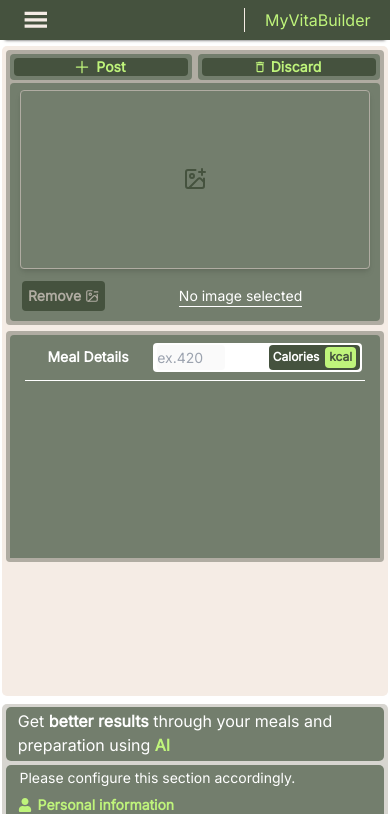
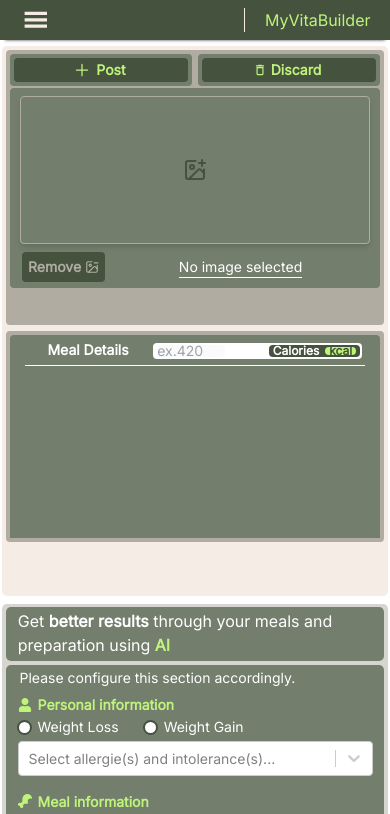
Before and after one commit to MarcoFz7/MyVitaBuilder, a Next.js app: page /nutrition in a window 390 px wide. Shown: the top 814 px of the page. Built offline with nearby package versions, Linux system fonts and the light colour scheme.

Commit message:
#comment More small changes on the responsiveness of the elements on nutrtion page

```diff
--- a/app/nutrition/page.tsx
+++ b/app/nutrition/page.tsx
@@ -385,12 +385,12 @@ const Page = () => {
 
   return (
     <div className={`${inter.className} nutrition-page`}>
-      <div className="page-post-section min-h-[650px]">
-        <div className='flex flex-col w-full h-full text-sm'>
-          <div className='div-reference flex flex-row p-1 w-full h-4/5 gap-1.5'>
+      <div className="page-post-section">
+        <div className='flex flex-col w-full h-full text-sm min-h-[550px] sm:min-h-[400px] md:min-h-full'>
+          <div className='flex flex-col sm:flex-row p-1 w-full h-4/5 gap-1.5 min-h-[500px] sm:min-h-[350px]'>
 
             <div className='div-reference-two new flex flex-col gap-[1%] bg-c-dark-smoke rounded h-full p-1 w-1/3 min-w-[205px]'>
-              <div className='flex flex-row gap-1.5 w-full h-[10%]'>
+              <div className='flex flex-row gap-1.5 w-full h-[12%]'>
                 <div className='flex w-1/2 h-full bg-c-sidebar-dark-green rounded justify-center items-center p-1'>
                   <button type='button' className='flex justify-center items-center max-h-[45px] bg-c-dark-green text-c-lemon-green hover:bg-c-lemon-green hover:text-black rounded p-1 pl-1.5 pr-1.5 w-fit transition-all duration-250 ease h-full w-full' title='Add Post!' onClick={handlePostConfirmation}>
                     <span className="flex items-center m-0 mr-[0.25rem] whitespace-nowrap overflow-hidden"><IoAddOutline className='mr-[0.25rem] w-5 h-5'/><strong>Post</strong></span>
@@ -402,7 +402,7 @@ const Page = () => {
                   </button>
                 </div>
               </div>
-              <div className='w-full h-[89%] bg-c-sidebar-dark-green rounded p-2.5 pt-[2%] pb-[2%] sm:max-h-full'>
+              <div className='w-full h-[87%] bg-c-sidebar-dark-green rounded p-2.5 pt-[2%] pb-[2%] max-h-[200px] sm:max-h-full'>
                 <div className='border border-c-dark-smoke w-full h-[80%] flex justify-center items-center rounded shadow-md'>
                   <input title='myimageinput' type='file' id='file' accept="image/*" ref={inputFile} style={{display: 'none'}} onChange={handleImageUpload}/>
                   {selectedImage ? (
@@ -428,7 +428,7 @@ const Page = () => {
             </div>
             <div className='bg-c-dark-smoke rounded h-full w-full sm:w-2/3 p-1 min-w-[205px] text-white' >
               <div className='flex flex-col bg-c-sidebar-dark-green w-full h-full rounded'>
-                <div className='flex-1 flex flex-row rounded w-[99%] h-1/5 min-h-[30px] max-h-[45px] pl-[4%] sm:pl-[2%] justify-center'>
+                <div className='flex-1 flex flex-row rounded w-[99%] h-[12%] min-h-[30px] max-h-[12%] pl-[4%] sm:pl-[2%] justify-center'>
                   <div className='flex w-[32.5%] h-full justify-center items-center'>
                     <span className='font-bold'>Meal Details</span>
                   </div>
```
